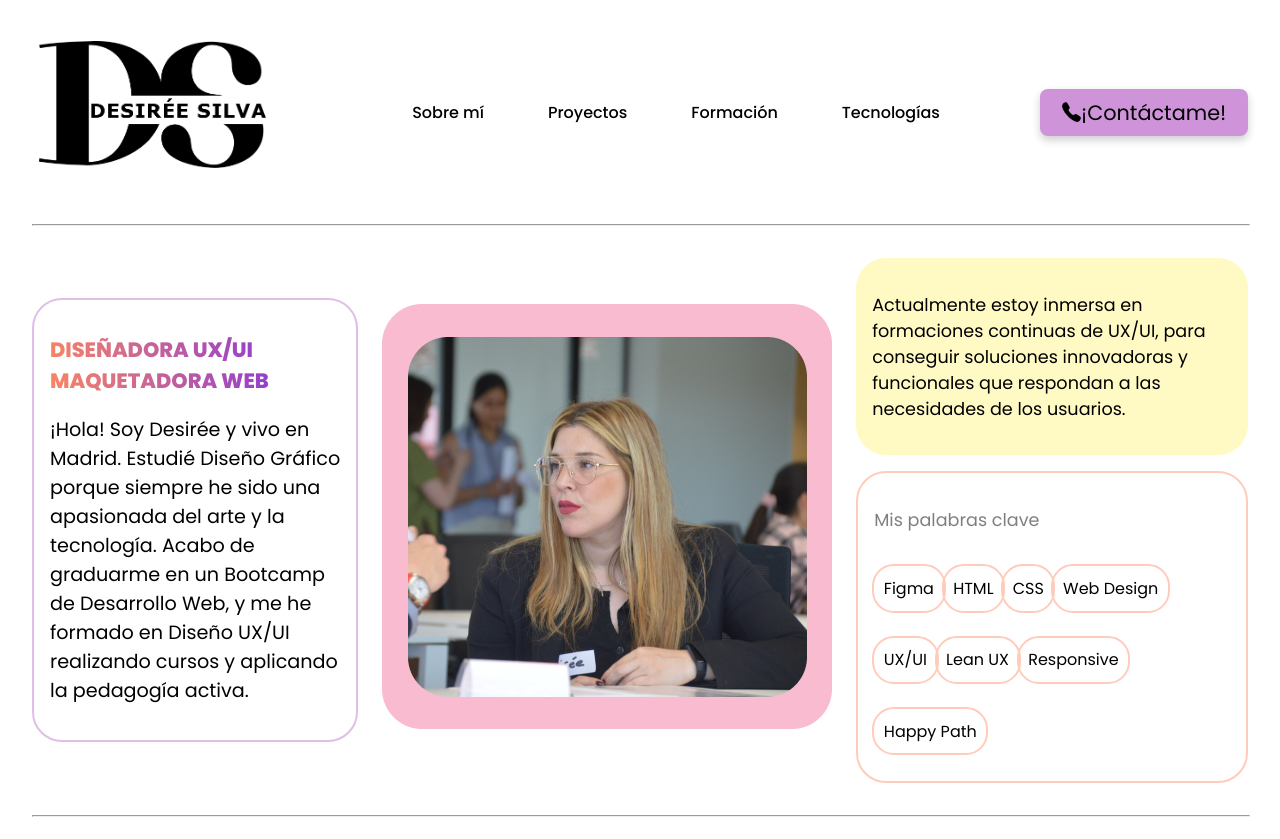
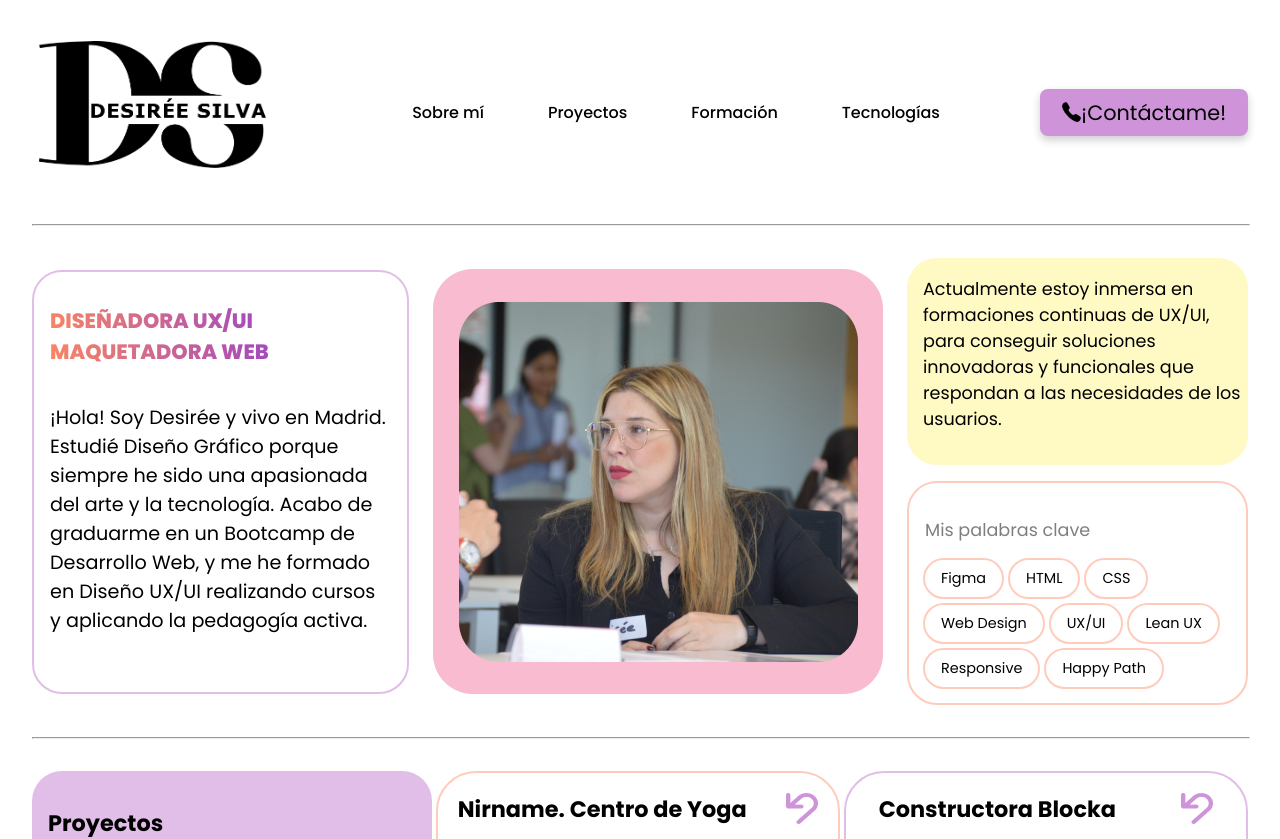
Before and after one commit to DesireeCSilva/portfolio-desireesilva, a Vue app: page / in a window 1280 px wide. Shown: the top 839 px of the page. Built offline with nearby package versions, Linux system fonts and the light colour scheme; a web font is replaced by a local one.

Commit message:
start with media queries

```diff
--- a/src/components/AppSummary.vue
+++ b/src/components/AppSummary.vue
@@ -64,12 +64,31 @@ export default {};
   align-items: center;
   justify-content: space-between;
   gap: 1.5rem;
+  height: auto;
+
+  &_left,
+  &_right {
+    flex: 1;
+    min-width: 0;
+    box-sizing: border-box;
+    display: flex;
+    flex-direction: column;
+
+  }
+    &_center {
+    flex: 1.2;
+    display: flex;
+    justify-content: center;
+    align-items: center;
+    box-sizing: border-box;
+  }
 
   &_left {
     border: solid 2px #e1bee7;
     border-radius: 30px;
+    width: auto;
+    height: 26.5rem;
     padding: 1rem;
-    width: 70rem;
 
     .gradient {
       font-size: 1.3rem;
@@ -92,12 +111,18 @@ export default {};
   &_right {
     display: flex;
     flex-direction: column;
+    justify-content: center;
+    width: auto;
+    height: auto;
 
     .above-right_section-01 {
       background-color: #fff9c4;
       border-radius: 30px;
-      padding: 1rem;
-      margin-bottom: 1rem;
+      padding: 0rem 0rem 1rem 1rem;
+      width: auto;
+      height: auto;
+      display: flex;
+      align-items: center;
     }
     .text_descriptions {
       font-size: 1.1rem;
@@ -106,22 +131,27 @@ export default {};
       border: solid 2px #ffccbc;
       border-radius: 30px;
       padding: 1rem;
+      width: fit-content;
       height: fit-content;
+      margin-top: 1rem;
     }
     .title_below-right_descriptions {
       font-size: 1.2rem;
       color: #000000;
-      opacity: 50%;
+      opacity: 0.5;
+      margin-bottom: 0.5rem;
     }
     .items_below-right_descriptions {
       display: flex;
       flex-wrap: wrap;
+      gap: 0.5rem;
     }
     .item-text_descriptions {
       outline: solid 2px #ffccbc;
       border-radius: 20px;
-      padding: 0.6rem;
-      margin-bottom: 0.7rem;
+      padding: 0.5rem 1rem;
+      margin: 0;
+      font-size: 0.9rem;
     }
   }
 }
@@ -131,4 +161,9 @@ export default {};
     margin-top: 2rem;
     margin-bottom: 2rem;
 }
+@media screen and (min-width: 768px) {
+.full-width-img {
+margin: auto;
+width: 90%;
+}}
 </style>
```
